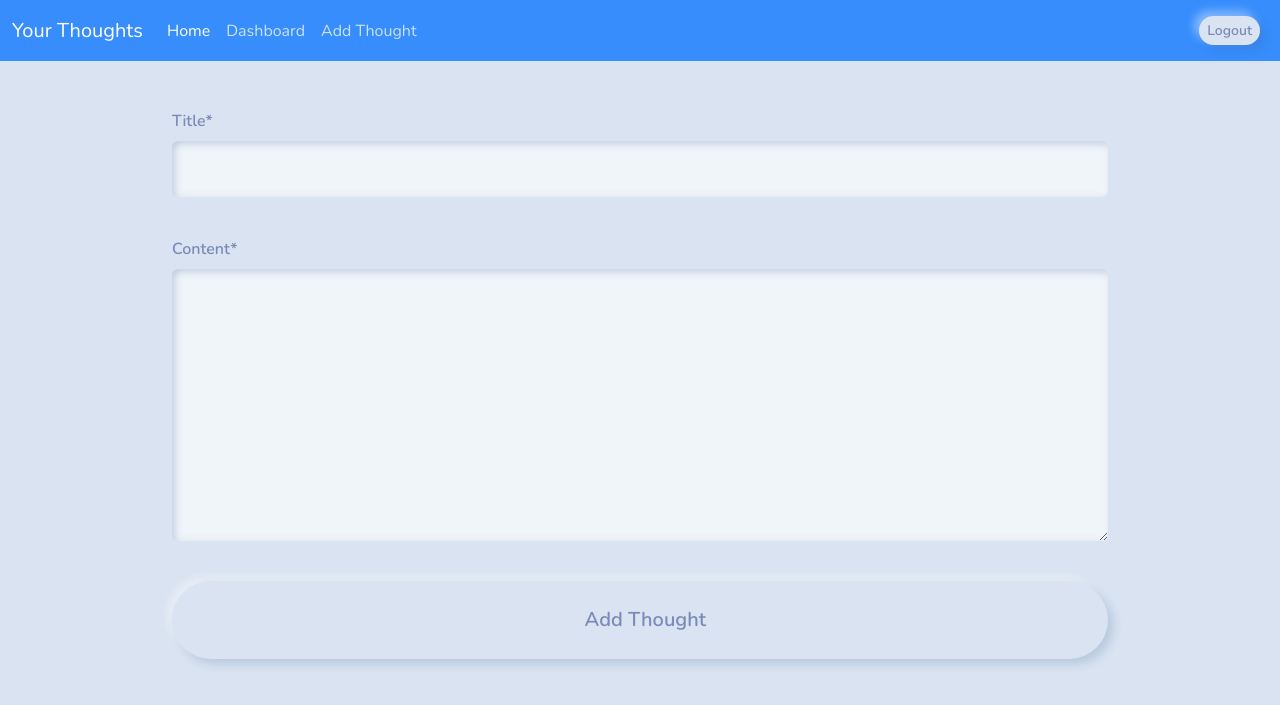
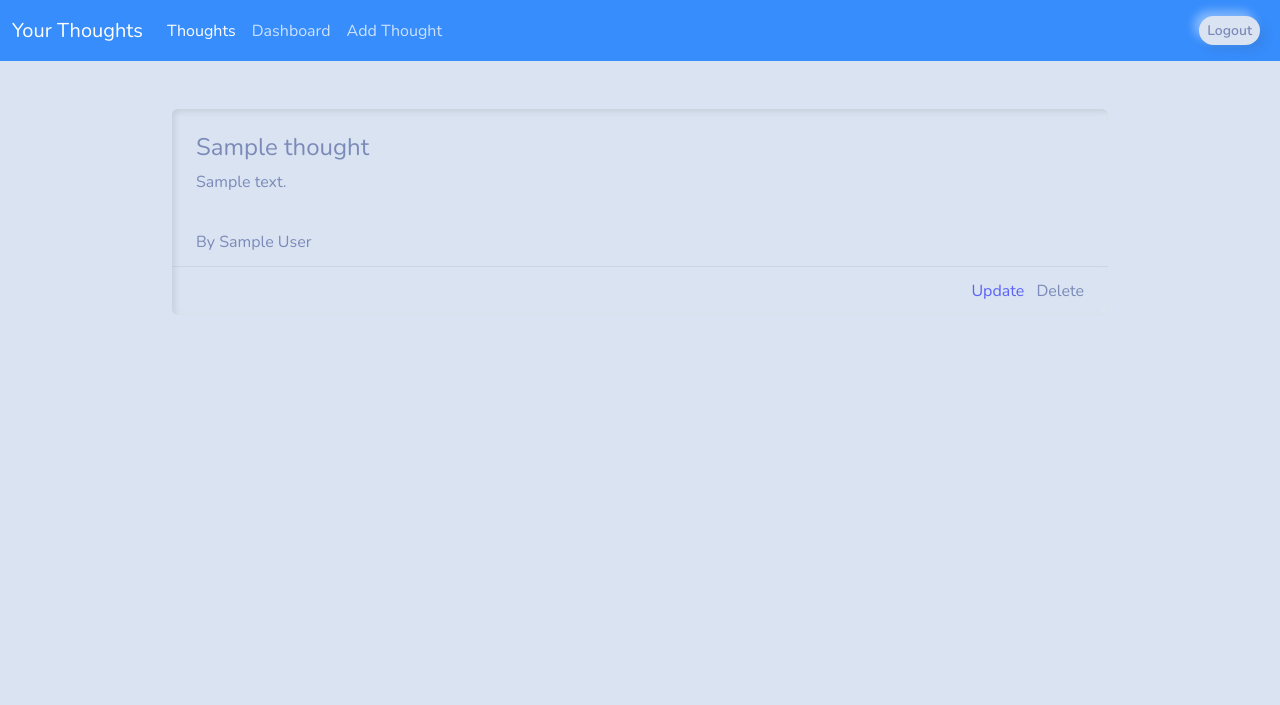
Before and after one commit to endang-ismaya/django-thoughts, a Django app: page /thoughts/ in a window 1280 px wide. Shown: the top 705 px of the page. Run offline with Django 4.2, Linux system fonts and the light colour scheme; a user stored in the database is signed in; tables that the repository leaves empty hold one stand-in row (values such as "Sample post"); parts of the project's set-up code (start-up, migrations or seed data) failed here and were passed over; some libraries are stand-ins or nearby versions.

Commit message:
add update_thought

```diff
--- a/app_journal_final/forms.py
+++ b/app_journal_final/forms.py
@@ -7,3 +7,10 @@ class ThoughtPostForm(forms.ModelForm):
         model = Thought
         fields = ("title", "content")
         exclude = ("poster",)
+
+
+class ThoughtUpdateForm(forms.ModelForm):
+    class Meta:
+        model = Thought
+        fields = ("title", "content")
+        exclude = ("poster",)
--- a/app_journal_final/urls.py
+++ b/app_journal_final/urls.py
@@ -6,6 +6,7 @@ app_name = "app_journal_final"
 urlpatterns = [
     path("", views.index, name="index"),
     path("dashboard/", views.dashboard, name="dashboard"),
-    path("thoughts/", views.add_thought, name="add_thought"),
+    path("thoughts/", views.list_thought, name="list_thought"),
+    path("thoughts/<int:pk>/update", views.update_thought, name="update_thought"),
     path("thoughts/add/", views.add_thought, name="add_thought"),
 ]
--- a/app_journal_final/views.py
+++ b/app_journal_final/views.py
@@ -3,7 +3,8 @@ from django.contrib import messages
 from django.urls import reverse
 from django.contrib.auth.decorators import login_required
 
-from app_journal_final.forms import ThoughtPostForm
+from app_journal_final.forms import ThoughtPostForm, ThoughtUpdateForm
+from app_journal_final.models import Thought
 
 
 # Create your views here.
@@ -20,12 +21,12 @@ def add_thought(request):
     if request.method == "POST":
         form = ThoughtPostForm(request.POST)
 
-        if form.isvalid():
+        if form.is_valid():
             thought = form.save(commit=False)
             thought.poster = request.user
             thought.save()
             messages.success(request, "Thought added successfully.")
-            return redirect(reverse("app_journal_final:dashboard"))
+            return redirect(reverse("app_journal_final:list_thought"))
     else:
         form = ThoughtPostForm()
 
@@ -33,5 +34,34 @@ def add_thought(request):
     return render(request, "app_journal_final/thought/add-thought.html", context)
 
 
+@login_required(login_url="app_user:login")
+def update_thought(request, pk):
+    # initialize form
+    form = None
+    thought = Thought.objects.get(pk=pk, poster=request.user)
+
+    if request.method == "POST":
+        form = ThoughtUpdateForm(request.POST, instance=thought)
+
+        if form.is_valid():
+            thought.save()
+            messages.success(request, "Thought updated successfully.")
+            return redirect(reverse("app_journal_final:list_thought"))
+    else:
+        form = ThoughtUpdateForm(instance=thought)
+
+    context = {"form": form}
+    return render(request, "app_journal_final/thought/update-thought.html", context)
+
+
+@login_required
+def list_thought(request):
+    current_user = request.user
+    thoughts = Thought.objects.all().filter(poster=current_user)
+
+    context = {"thoughts": thoughts}
+    return render(request, "app_journal_final/thought/list-thought.html", context)
+
+
 def index(request):
     return render(request, "index.html")
--- /dev/null
+++ b/templates/app_journal_final/thought/list-thought.html
@@ -0,0 +1,51 @@
+<!-- load static -->
+{% load static %}
+
+<!-- base.html -->
+{% include "base.html" %}
+
+<!-- content start -->
+{% block content %}
+
+<div class="container w-75">
+    {% if thoughts %}
+
+    <!-- loop thoughts -->
+    {% for thought in thoughts %}
+
+    <div class="card bg-secondary mb-5" style="max-width: 60rem">
+        <div class="card-body">
+            <h4 class="card-title">{{thought.title}}</h4>
+            <p class="card-text">{{thought.content}}</p>
+        </div>
+        <div class="card-header">
+            By {{thought.poster.first_name | title}}
+            <!-- -->
+            {{thought.poster.last_name | title}}
+        </div>
+        <div class="card-footer text-body-secondary text-end">
+            <a
+                href="{% url 'app_journal_final:update_thought' thought.id %}"
+                class="link-info link-offset-2 link-underline-opacity-25 link-underline-opacity-100-hover mx-2 text-decoration-none"
+                >Update</a
+            >
+            <a href="#" class="text-reset text-decoration-none">Delete</a>
+        </div>
+    </div>
+
+    {% endfor %}
+
+    <!-- else -->
+    {% else %}
+    <p>
+        No thought found. add
+        <strong>
+            <a href="{% url 'app_journal_final:add_thought' %}">here</a></strong
+        >.
+    </p>
+    {% endif %}
+</div>
+
+<!-- -->
+{% endblock content %}
+<!-- content end -->
--- a/templates/base.html
+++ b/templates/base.html
@@ -38,8 +38,8 @@
                         <li class="nav-item">
                             <a
                                 class="nav-link active"
-                                href="{% url 'app_journal_final:index' %}"
-                                >Home
+                                href="{% url 'app_journal_final:list_thought' %}"
+                                >Thoughts
                                 <span class="visually-hidden">(current)</span>
                             </a>
                         </li>
```
Also changed, not shown: templates/app_journal_final/thought/update-thought.html (added, +40 -0 lines), app_journal_final/migrations/0001_initial.py (added).
